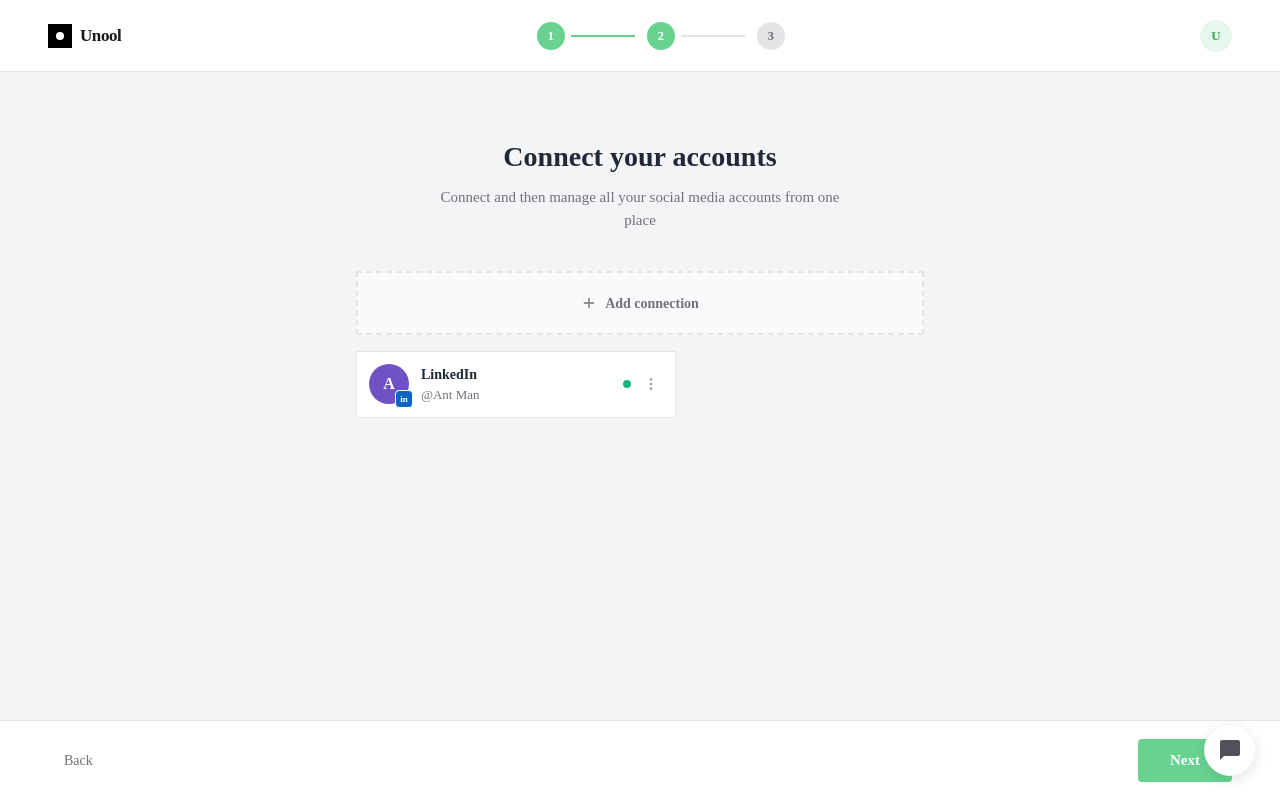
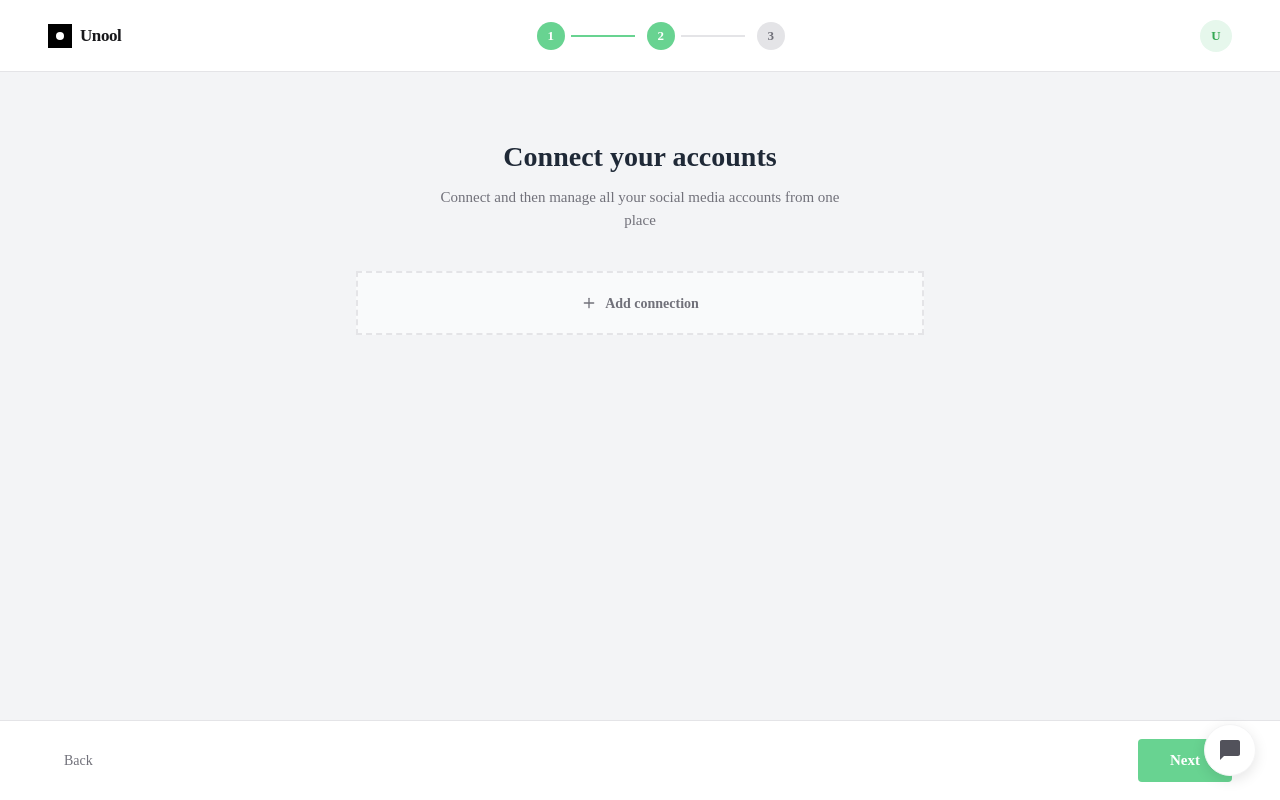
Before and after one commit to xpixenoxx/unool, a Next.js app: page /onboarding/connect in a window 1280 px wide. Built offline with nearby package versions, Linux system fonts and the light colour scheme.

Commit message:
refactor: replace mock linkedin connection with dynamic state

```diff
--- a/app/onboarding/connect/page.tsx
+++ b/app/onboarding/connect/page.tsx
@@ -1,10 +1,19 @@
 'use client';
 
+import { useState } from 'react';
 import { useRouter } from 'next/navigation';
 import { Plus, MoreVertical } from 'lucide-react';
 
+interface Connection {
+  username: string;
+  platformName: string;
+  profileLogo?: string;
+  platformLogo?: string;
+}
+
 export default function OnboardingConnectPage() {
   const router = useRouter();
+  const [connections, setConnections] = useState<Connection[]>([]);
 
   const handleNext = () => {
     // Assuming next redirects to dashboard after finishing onboarding
@@ -34,20 +43,29 @@ export default function OnboardingConnectPage() {
             <span className="text-[14px] font-semibold">Add connection</span>
           </button>
 
-          {/* Existing Connection (LinkedIn Example) */}
-          <div className="w-fit min-w-[320px] bg-white border border-zinc-200 rounded-lg p-3 flex items-center justify-between shadow-sm">
+          {/* Existing Connections */}
+          {connections.map((connection, index) => (
+            <div key={index} className="w-fit min-w-[320px] bg-white border border-zinc-200 rounded-lg p-3 flex items-center justify-between shadow-sm">
               <div className="flex items-center gap-3">
                 <div className="relative">
-                <div className="w-10 h-10 rounded-full bg-[#7052c4] text-white flex items-center justify-center font-semibold text-lg">
-                  A
+                  <div className="w-10 h-10 rounded-full bg-[#7052c4] text-white flex items-center justify-center font-semibold text-lg overflow-hidden">
+                    {connection.profileLogo ? (
+                      <img src={connection.profileLogo} alt={connection.username} className="w-full h-full object-cover" />
+                    ) : (
+                      connection.username?.[0]?.toUpperCase() || 'A'
+                    )}
                   </div>
-                <div className="absolute -bottom-1 -right-1 w-[18px] h-[18px] bg-[#0a66c2] rounded flex items-center justify-center border border-white">
+                  <div className="absolute -bottom-1 -right-1 w-[18px] h-[18px] bg-[#0a66c2] rounded flex items-center justify-center border border-white overflow-hidden">
+                    {connection.platformLogo ? (
+                      <img src={connection.platformLogo} alt={connection.platformName} className="w-full h-full object-cover" />
+                    ) : (
                       <span className="text-white text-[9px] font-bold">in</span>
+                    )}
                   </div>
                 </div>
                 <div className="flex flex-col">
-                <span className="text-[14px] font-semibold text-[#1f2937]">LinkedIn</span>
-                <span className="text-[13px] text-zinc-500">@Ant Man</span>
+                  <span className="text-[14px] font-semibold text-[#1f2937]">{connection.platformName}</span>
+                  <span className="text-[13px] text-zinc-500">{connection.username}</span>
                 </div>
               </div>
 
@@ -58,6 +76,7 @@ export default function OnboardingConnectPage() {
                 </button>
               </div>
             </div>
+          ))}
 
         </div>
       </div>
```
Lines whose indentation alone changed are shown as unchanged.
